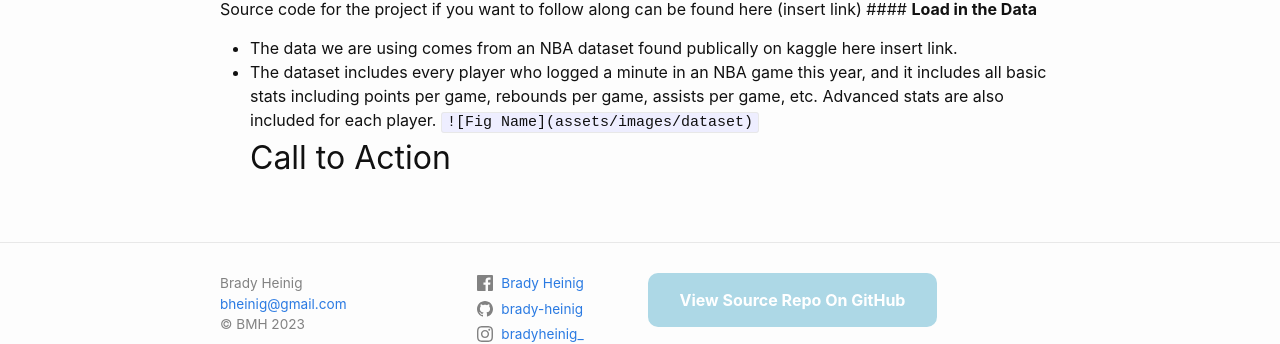
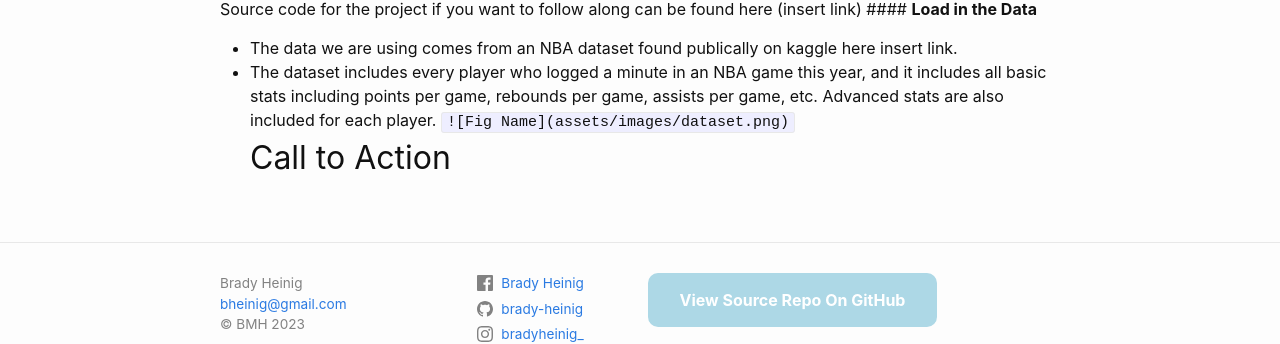
Before and after one commit to brady-heinig/brady-heinig.github.io, a Jekyll site: the page built from _posts/2023-10-12-Heisman-Predictions.md, in a window 1280 px wide. Shown: the part 924-1268 px from the top of the page. Built offline with Jekyll 4.4.1, drawn with Linux system fonts in a browser that asks for light colours; comment, search, counter and statistics services are not loaded; some of the changed lines change nothing that is shown.

Commit message:
Update 2023-10-12-Heisman-Predictions.md

```diff
--- a/_posts/2023-10-12-Heisman-Predictions.md
+++ b/_posts/2023-10-12-Heisman-Predictions.md
@@ -15,5 +15,5 @@ Source code for the project if you want to follow along can be found here (inser
   #### **Load in the Data**
   - The data we are using comes from an NBA dataset found publically on kaggle here insert link.
   - The dataset includes every player who logged a minute in an NBA game this year, and it includes all basic stats including points per game,     rebounds per game, assists per game, etc. Advanced stats are also included for each player.
-  `![Fig Name](assets/images/dataset)`
+  `![Fig Name](assets/images/dataset.png)`
 ## Call to Action
```
